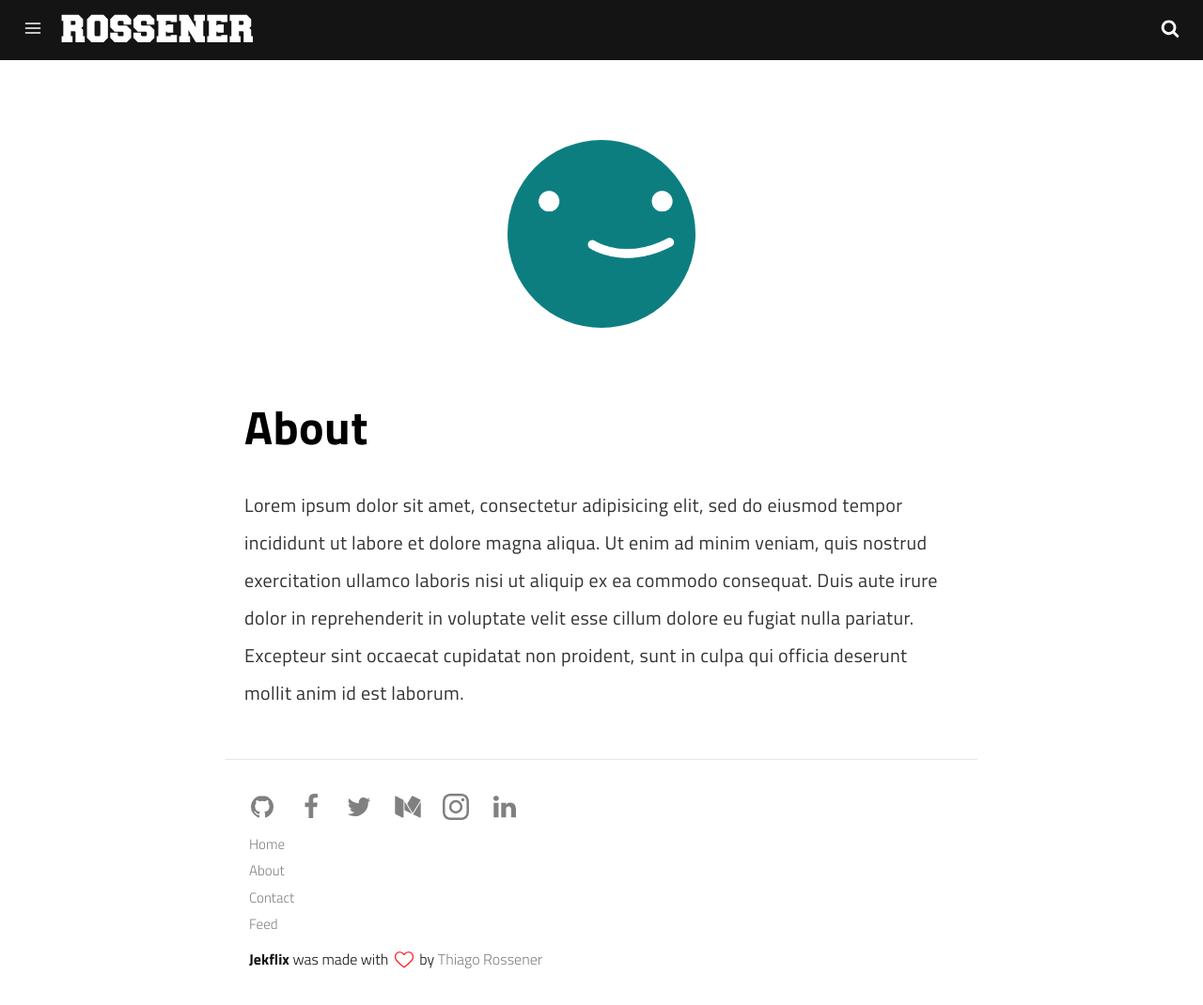
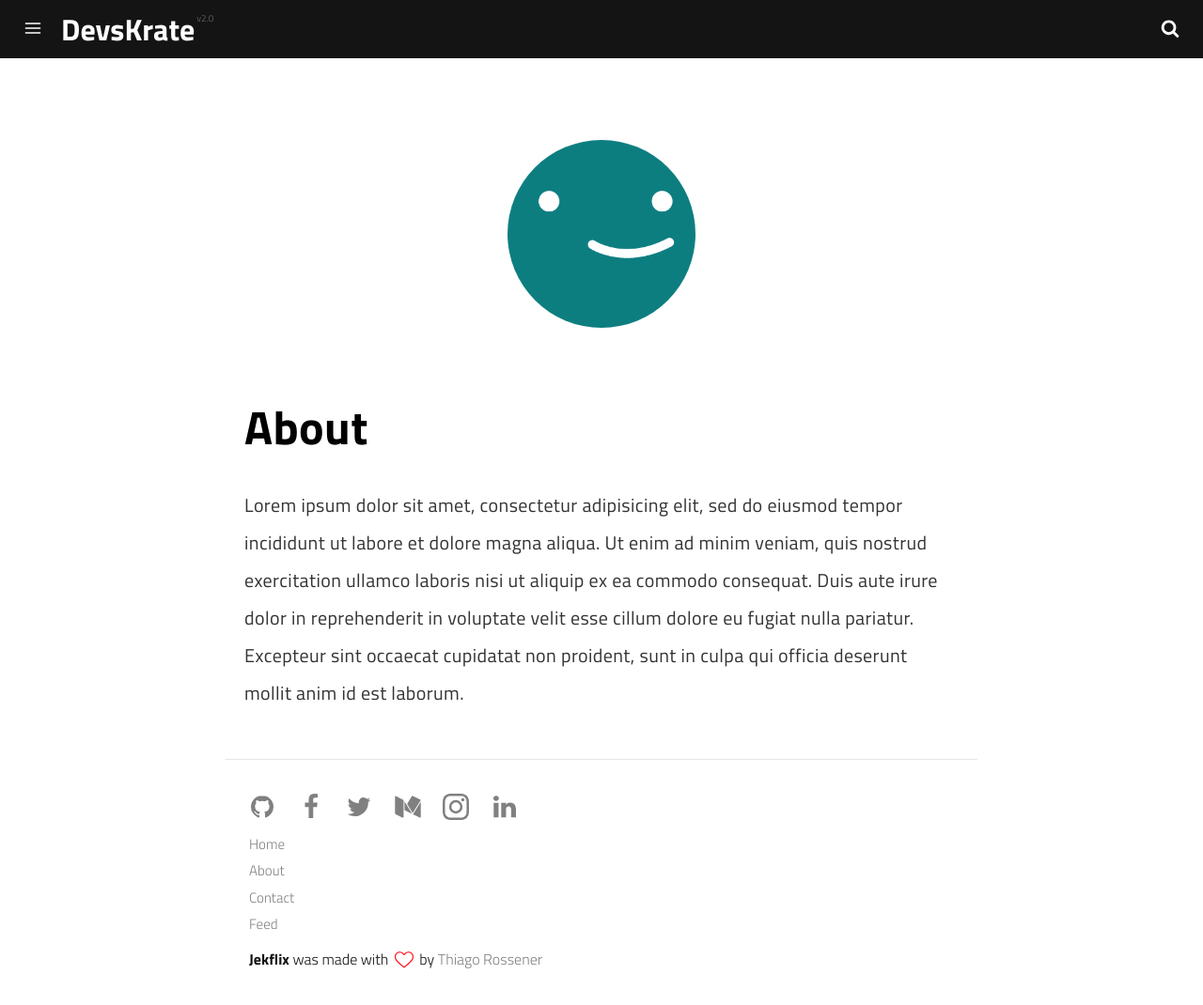
Before and after one commit to SriSatyaLokesh/devskrate, a Jekyll site: the page built from pages/about.md, in a window 1280 px wide and 1070 px high. Shown: the whole window at 94% size. Built offline with Jekyll 4.4.1, drawn with Linux system fonts in a browser that asks for light colours; a script that is not in the unit is left out.

Commit message:
Update _config.yml

```diff
--- a/_config.yml
+++ b/_config.yml
@@ -57,7 +57,7 @@ collections:
     output: true
 paginate_path: "/page/:num/"
 show_get_theme_btn: false
-use_logo: true
+use_logo: false
 paginate: 16
 # Content paginator
 paginate_content:
```
